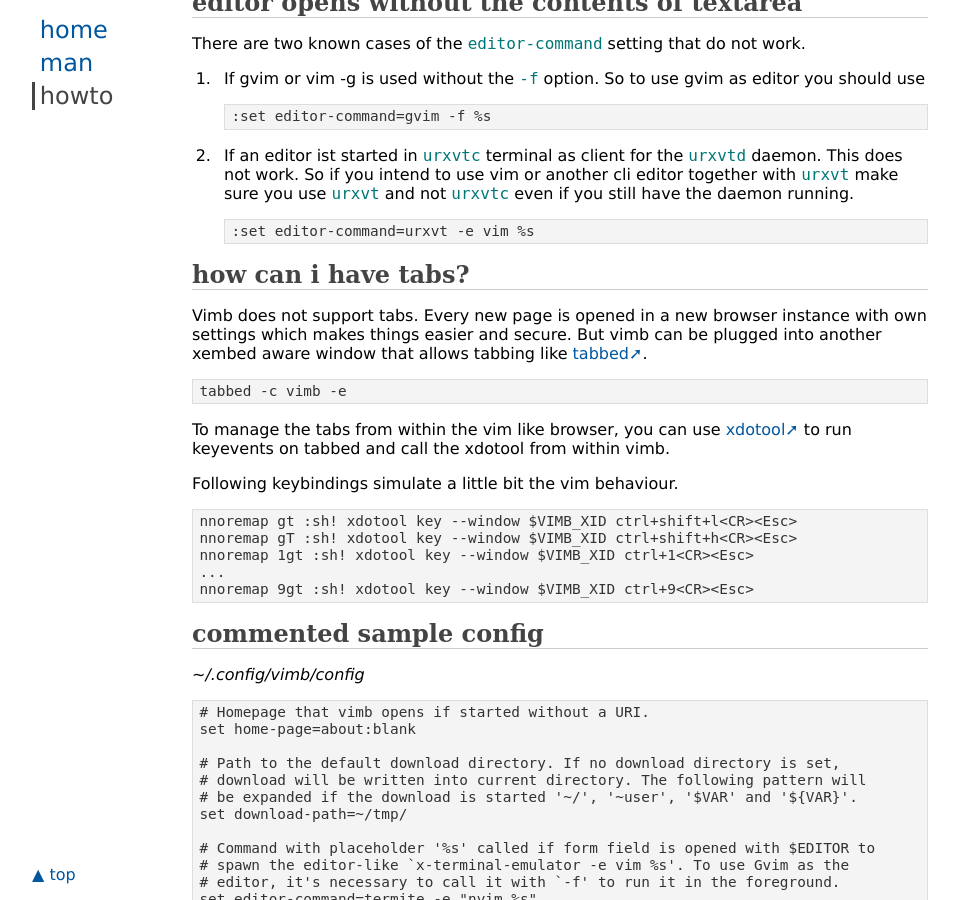
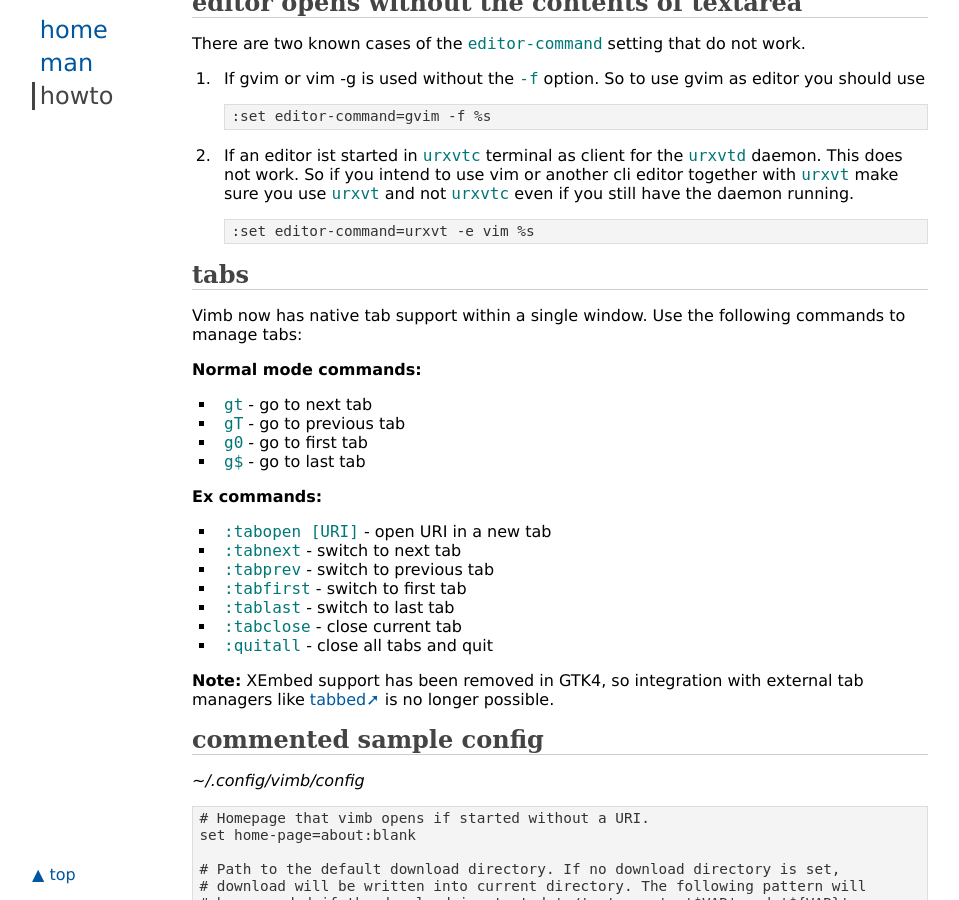
Before and after one commit to fanglingsu/vimb, a Jekyll site: the page built from howto.md, in a window 1280 px wide and 900 px high, scrolled down 659 px. Shown: the whole window, without its empty margins (160-1119 px from the left). Built offline with Jekyll 4.4.1, drawn with Linux system fonts in a browser that asks for light colours; some of the changed text lies outside the part shown.

Commit message:
Update according to switch to webkit 6

```diff
--- a/howto.md
+++ b/howto.md
@@ -45,24 +45,28 @@
 
        :set editor-command=urxvt -e vim %s
 
-## how can i have tabs?
-{:#tabbed}
-Vimb does not support tabs. Every new page is opened in a new browser instance
-with own settings which makes things easier and secure. But vimb can be
-plugged into another xembed aware window that allows tabbing like [tabbed][].
+## tabs
+{:#tabs}
+Vimb now has native tab support within a single window. Use the following
+commands to manage tabs:
 
-    tabbed -c vimb -e
+**Normal mode commands:**
+- `gt` - go to next tab
+- `gT` - go to previous tab
+- `g0` - go to first tab
+- `g$` - go to last tab
 
-To manage the tabs from within the vim like browser, you can use [xdotool][]
-to run keyevents on tabbed and call the xdotool from within vimb.
+**Ex commands:**
+- `:tabopen [URI]` - open URI in a new tab
+- `:tabnext` - switch to next tab
+- `:tabprev` - switch to previous tab
+- `:tabfirst` - switch to first tab
+- `:tablast` - switch to last tab
+- `:tabclose` - close current tab
+- `:quitall` - close all tabs and quit
 
-Following keybindings simulate a little bit the vim behaviour.
-
-    nnoremap gt :sh! xdotool key --window $VIMB_XID ctrl+shift+l<CR><Esc>
-    nnoremap gT :sh! xdotool key --window $VIMB_XID ctrl+shift+h<CR><Esc>
-    nnoremap 1gt :sh! xdotool key --window $VIMB_XID ctrl+1<CR><Esc>
-    ...
-    nnoremap 9gt :sh! xdotool key --window $VIMB_XID ctrl+9<CR><Esc>
+**Note:** XEmbed support has been removed in GTK4, so integration with external
+tab managers like [tabbed][] is no longer possible.
 
 
 ## commented sample config
```
Also changed, not shown: index.md (+14 -16 lines), man.md (+57 -39 lines).
